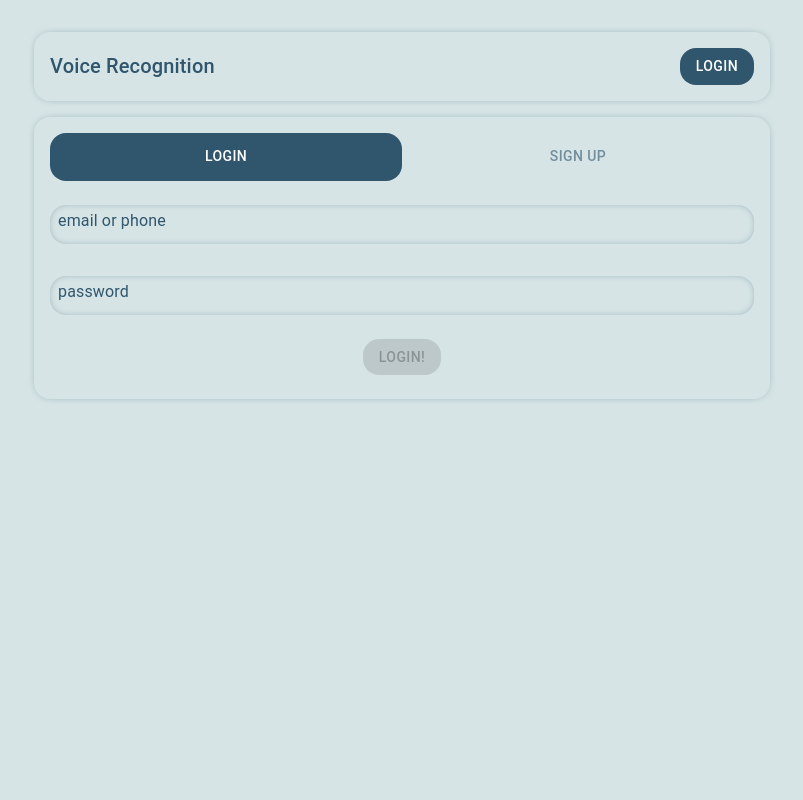
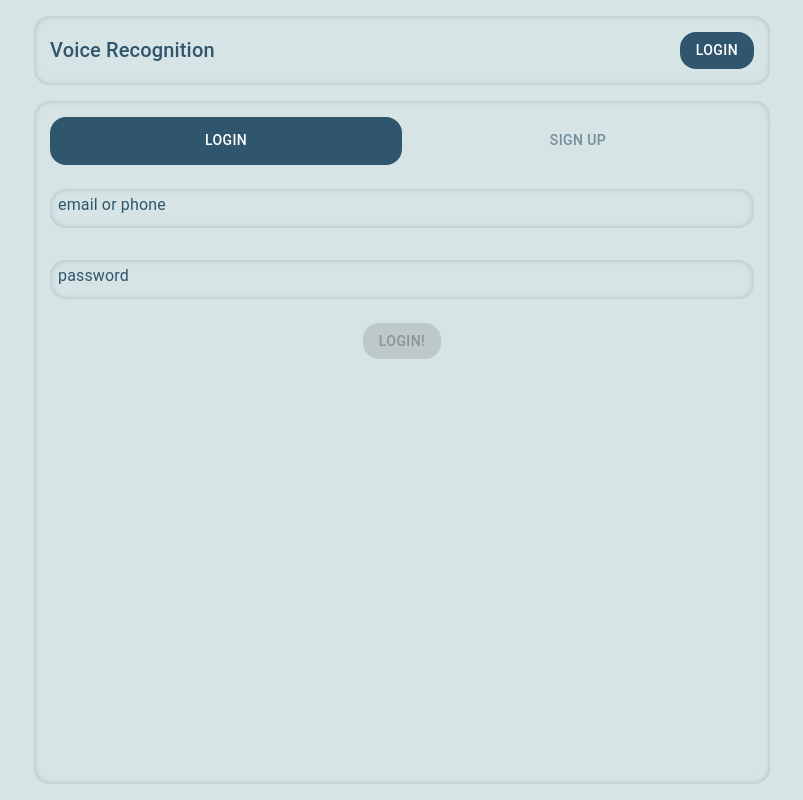
Before and after one commit to hodi14/SDC, a Next.js app: page /login in a window 1280 px wide. Shown: the whole page, without its empty margins (238-1041 px from the left). Built offline with nearby package versions, Linux system fonts and the light colour scheme.

Commit message:
🎨 style updates

```diff
--- a/components/Header/index.jsx
+++ b/components/Header/index.jsx
@@ -7,7 +7,7 @@ const Header = () => {
   return (
     <Card
       sx={{
-        margin: "1rem 0",
+        margin: " 0 0 1rem",
       }}
     >
       <Grid container alignItems="center" justifyContent="space-between">
--- a/components/Panel/index.jsx
+++ b/components/Panel/index.jsx
@@ -16,7 +16,7 @@ import {
   TextField,
 } from "@mui/material";
 
-import ItemCard from "../ItemCard";
+import TaskCard from "../TaskCard";
 
 const TabPanel = (props) => {
   const { children, value, index, ...other } = props;
@@ -61,8 +61,8 @@ const Panel = () => {
   }, []);
 
   return showPanel ? (
-    <Box>
-      <Card>
+    <>
+      <Card className="fullHeightContainer">
         <Tabs
           value={value}
           onChange={handleChange}
@@ -89,10 +89,10 @@ const Panel = () => {
           <Tab label="Tasks" {...a11yProps(1)} />
         </Tabs>
 
-        <TabPanel value={value} index={0}>
+        <TabPanel className="maxHeightContainer" value={value} index={0}>
           <List
             sx={{
-              maxHeight: "calc(100vh - 14rem)",
+              maxHeight: "100%",
               overflow: "auto",
               width: "100%",
             }}
@@ -143,10 +143,10 @@ const Panel = () => {
           </List>
         </TabPanel>
 
-        <TabPanel value={value} index={1}>
+        <TabPanel className="maxHeightContainer" value={value} index={1}>
           <List
             sx={{
-              maxHeight: "calc(100vh - 16rem)",
+              maxHeight: "100%",
               overflow: "auto",
               width: "100%",
             }}
@@ -229,7 +229,7 @@ const Panel = () => {
               }}
               key={index}
             >
-              <ItemCard
+              <TaskCard
                 item={{
                   id: index,
                   title: `task ${index}`,
@@ -261,7 +261,7 @@ const Panel = () => {
 
         <input type="upload" />
       </Dialog>
-    </Box>
+    </>
   ) : null;
 };
 
--- a/components/ItemCard/index.jsx
+++ b/components/TaskCard/index.jsx
@@ -1,7 +1,7 @@
 import { Card, Typography, Button } from "@mui/material";
 import Link from "next/link";
 
-const ItemCard = ({ item }) => {
+const TaskCard = ({ item }) => {
   return (
     <Card>
       <Typography color="primary" sx={{ margin: "0.5rem 0 1rem" }}>
@@ -9,10 +9,10 @@ const ItemCard = ({ item }) => {
       </Typography>
 
       <Button color="primary" variant="contained" fullWidth>
-        <Link href={`/item/${item.id}`}>view Item</Link>
+        <Link href={`/task/${item.id}`}>view Item</Link>
       </Button>
     </Card>
   );
 };
 
-export default ItemCard;
+export default TaskCard;
--- a/configs/theme.js
+++ b/configs/theme.js
@@ -1,6 +1,6 @@
-import { createTheme } from "@mui/material/styles";
+export const getDesignTokens = ({ fullHeight }) => ({
+  fullHeight: `calc(${fullHeight}px - env(safe-area-inset-bottom))`,
 
-const theme = createTheme({
   palette: {
     primary: {
       main: "#30566d",
@@ -26,7 +26,7 @@ const theme = createTheme({
         root: {
           borderRadius: "1rem",
           backgroundColor: "#D6E4E5",
-          boxShadow: "0 0 10px -5px #30566d",
+          boxShadow: "inset 0 0 10px -5px #30566d",
         },
       },
     },
@@ -35,7 +35,7 @@ const theme = createTheme({
       styleOverrides: {
         root: {
           backgroundColor: "#D6E4E5",
-          boxShadow: "0 0 10px -5px #30566d",
+          boxShadow: "inset 0 0 10px -5px #30566d",
           borderRadius: "1rem",
           padding: "1rem",
 
@@ -60,16 +60,23 @@ const theme = createTheme({
           },
 
           "& .MuiSelect-select": {
+            height: "2rem",
             boxShadow: "inset 0 0 10px -5px #30566d",
             borderRadius: "1rem",
             padding: "0.25rem 0.5rem",
-            height: "2rem",
           },
         },
       },
     },
 
     MuiTextField: {
+      defaultProps: {
+        autoComplete: "new-password",
+        form: {
+          autoComplete: "off",
+        },
+      },
+
       styleOverrides: {
         root: {
           margin: "0.5rem 0",
@@ -115,11 +122,11 @@ const theme = createTheme({
       styleOverrides: {
         root: {
           borderRadius: "1rem",
-          boxShadow: "none !important",
+          boxShadow: "none",
           transition: "0.4s",
 
           "&:hover": {
-            transform: "scale(1.025)",
+            boxShadow: "0 0 10px -5px #30566d",
             transition: "0.4s",
           },
         },
@@ -127,5 +134,3 @@ const theme = createTheme({
     },
   },
 });
-
-export default theme;
--- /dev/null
+++ b/hooks/useFullHeight.js
@@ -0,0 +1,24 @@
+import { useEffect, useState } from "react";
+
+const useFullHeight = () => {
+  const [size, setSize] = useState(0);
+  useEffect(() => {
+    const updateSize = () => {
+      setSize(window.innerHeight);
+    };
+    updateSize();
+    window.addEventListener("resize", updateSize);
+    window.addEventListener("popstate", () => {
+      setTimeout(() => {
+        updateSize();
+      }, 500);
+    });
+    return () => {
+      window.removeEventListener("resize", updateSize);
+      window.removeEventListener("popstate", updateSize);
+    };
+  }, []);
+  return size;
+};
+
+export default useFullHeight;
--- a/pages/_app.js
+++ b/pages/_app.js
@@ -1,29 +1,37 @@
-import { useEffect, useState } from "react";
+import { useEffect, useState, useMemo } from "react";
 import Head from "next/head";
 import axios from "axios";
 
 import { Box } from "@mui/material";
 import LinearProgress from "@mui/material/LinearProgress";
-import { ThemeProvider } from "@mui/material/styles";
+import { ThemeProvider, createTheme } from "@mui/material/styles";
 
-import theme from "../configs/theme";
+import { getDesignTokens } from "../configs/theme";
 import { adminUser } from "../constants/login";
+import Panel from "../components/Panel";
 import Header from "../components/Header";
+import useFullHeight from "../hooks/useFullHeight";
 import "../styles/globals.css";
-import Panel from "../components/Panel";
 
 axios.defaults.baseURL = "https://43.202.44.172:8000/";
 
-console.log(process.env.REACT_APP_BASE_API);
-
 function MyApp({ Component, pageProps }) {
   const [loading, setLoading] = useState(true);
-  const [loggedIn, setLoggedIn] = useState(false);
+  const [loggedIn, setLoggedIn] = useState(true);
   const [isAdmin, setIsAdmin] = useState(false);
+  const fullHeight = useFullHeight();
+
+  const theme = useMemo(
+    () =>
+      createTheme({
+        ...getDesignTokens({ fullHeight }),
+      }),
+    [fullHeight]
+  );
 
   useEffect(() => {
     setTimeout(() => {
-      setLoggedIn(localStorage.getItem("user"));
+      // setLoggedIn(localStorage.getItem("user"));
       setIsAdmin(localStorage.getItem("user") == JSON.stringify(adminUser));
       setLoading(false);
     }, 2000);
@@ -37,7 +45,15 @@ function MyApp({ Component, pageProps }) {
         <link rel="icon" href="/favicon.ico" />
       </Head>
 
-      <Box sx={{ maxWidth: "48rem", margin: "0 auto", padding: "1rem" }}>
+      <Box
+        sx={{
+          maxWidth: "48rem",
+          margin: "0 auto",
+          padding: "1rem",
+          height: `calc(${fullHeight}px - env(safe-area-inset-bottom))`,
+          overflow: "hidden",
+        }}
+      >
         {loading ? (
           <Box
             sx={{
@@ -57,11 +73,13 @@ function MyApp({ Component, pageProps }) {
             <LinearProgress />
           </Box>
         ) : (
-          <>
+          <Box className="fullHeightContainer">
             <Header />
 
-            {isAdmin ? <Panel /> : <Component {...pageProps} />}
-          </>
+            <Box sx={{ flexGrow: "1" }}>
+              {isAdmin ? <Panel /> : <Component {...pageProps} />}
+            </Box>
+          </Box>
         )}
       </Box>
     </ThemeProvider>
--- a/pages/index.js
+++ b/pages/index.js
@@ -12,7 +12,7 @@ import {
   useTheme,
 } from "@mui/material";
 
-import ItemCard from "../components/ItemCard";
+import TaskCard from "../components/TaskCard";
 import UserInfo from "../components/UserInfo";
 
 export default function Home() {
@@ -50,7 +50,7 @@ export default function Home() {
                 }}
                 key={index}
               >
-                <ItemCard
+                <TaskCard
                   item={{
                     id: index,
                     title: `task ${index}`,
--- a/pages/login/index.jsx
+++ b/pages/login/index.jsx
@@ -1,5 +1,6 @@
 import { useEffect, useState } from "react";
 import { useRouter } from "next/router";
+import axios from "axios";
 
 import {
   Box,
@@ -73,15 +74,24 @@ const Login = () => {
     )
       setSignupButtonDisabled(true);
     else setLoginButtonDisabled(false);
-  }, [signupButtonDisabled]);
+  }, [signupButtonDisabled, signupInfo]);
 
   useEffect(() => {
     if (localStorage.getItem("user")) router.replace("/");
   }, []);
 
+  const signupHandler = () => {
+    axios
+      .post("signup", {
+        name: signupInfo.name.value,
+      })
+      .catch(() => {
+        alert("something went wrong :(");
+      });
+  };
+
   return (
-    <Box>
-      <Card>
+    <Card className="fullHeightContainer">
       <Tabs
         value={loginTab}
         onChange={(e, newValue) => setLoginTab(newValue)}
@@ -107,7 +117,7 @@ const Login = () => {
         <Tab label="Sign Up" {...a11yProps(1)} />
       </Tabs>
 
-        <TabPanel value={loginTab} index={0}>
+      <TabPanel className="maxHeightContainer" value={loginTab} index={0}>
         <FormGroup>
           {Object.keys(loginInputs).map((key) => (
             <TextField
@@ -163,7 +173,7 @@ const Login = () => {
         </Button>
       </TabPanel>
 
-        <TabPanel value={loginTab} index={1}>
+      <TabPanel className="maxHeightContainer" value={loginTab} index={1}>
         <FormGroup>
           {Object.keys(signupInputs).map((key) =>
             signupInputs?.[key].type !== "select" ? (
@@ -216,13 +226,13 @@ const Login = () => {
             display: "block",
             margin: "1rem auto 0.5rem",
           }}
-            disabled={signupButtonDisabled}
+          // disabled={signupButtonDisabled}
+          onClick={signupHandler}
         >
           Sign Up!
         </Button>
       </TabPanel>
     </Card>
-    </Box>
   );
 };
 
--- a/pages/item/[itemId].jsx
+++ b/pages/task/[taskId].jsx
@@ -6,7 +6,7 @@ import { Typography } from "@mui/material";
 import RecorderControls from "../../components/Recorder/Controls";
 import useRecorder from "../../hooks/useRecorder";
 
-const Item = ({ item }) => {
+const Task = ({ item }) => {
   const router = useRouter();
 
   const { recorderState, ...handlers } = useRecorder();
@@ -50,4 +50,4 @@ export async function getStaticProps(context) {
   };
 }
 
-export default Item;
+export default Task;
--- a/styles/globals.css
+++ b/styles/globals.css
@@ -15,11 +15,9 @@ a {
   box-sizing: border-box;
 }
 
-html {
-  height: 100vh;
-}
 body {
   background: #d6e4e5;
+  overflow: hidden;
 }
 
 input[type="date"]:required:invalid::-webkit-datetime-edit {
@@ -34,6 +32,19 @@ input:-webkit-autofill:hover,
 input:-webkit-autofill:focus,
 input:-webkit-autofill:active {
   -webkit-box-shadow: inset 0 0 10px 20px #d6e4e5 !important;
+}
+
+.fullHeightContainer {
+  display: flex !important;
+  flex-direction: column !important;
+  height: 100% !important;
+  overflow: hidden !important;
+}
+
+.maxHeightContainer {
+  height: 100% !important;
+  flex-grow: 1 !important;
+  overflow: hidden auto !important;
 }
 
 ::-webkit-scrollbar {
```
Lines whose indentation alone changed are shown as unchanged.
